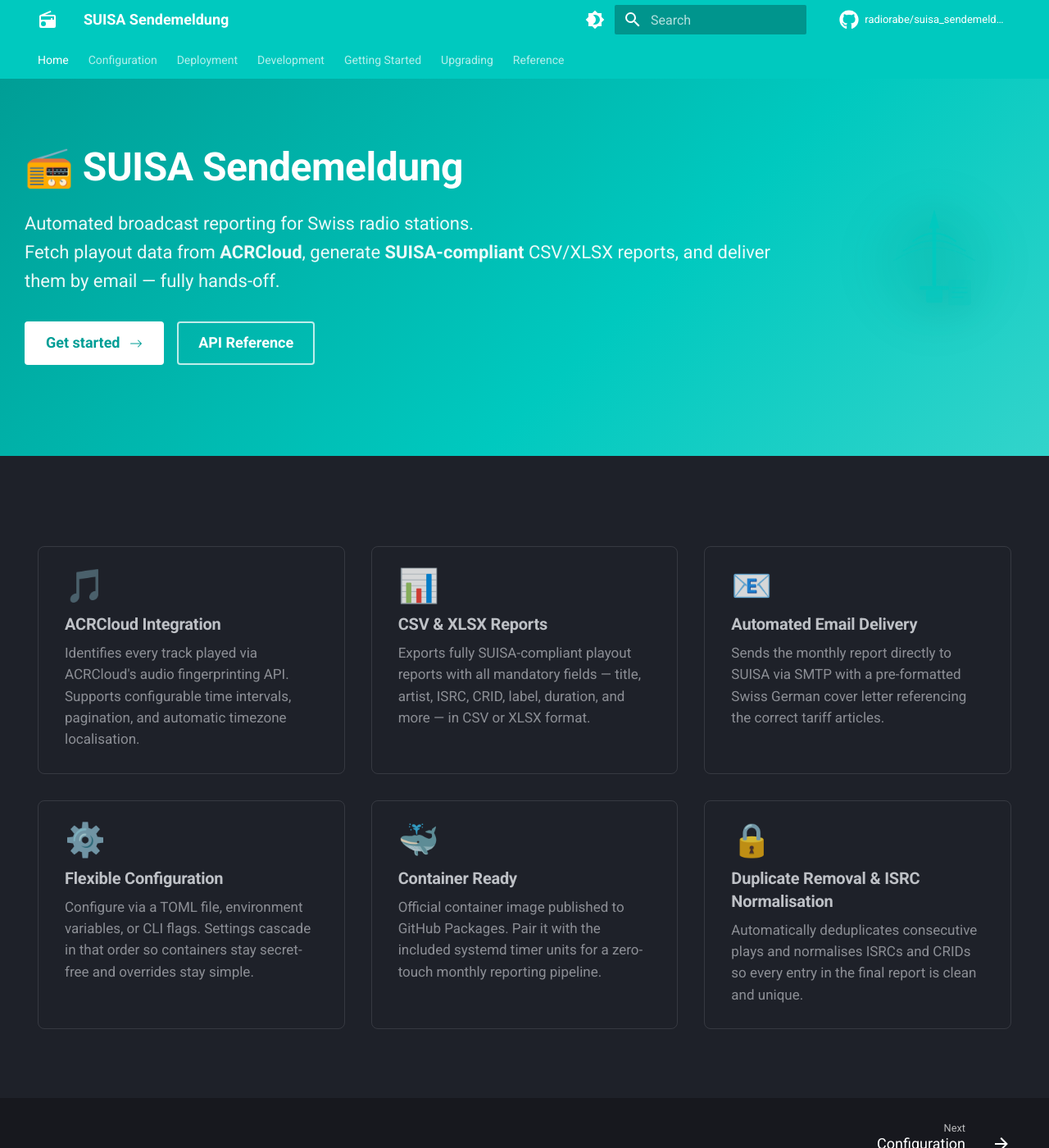
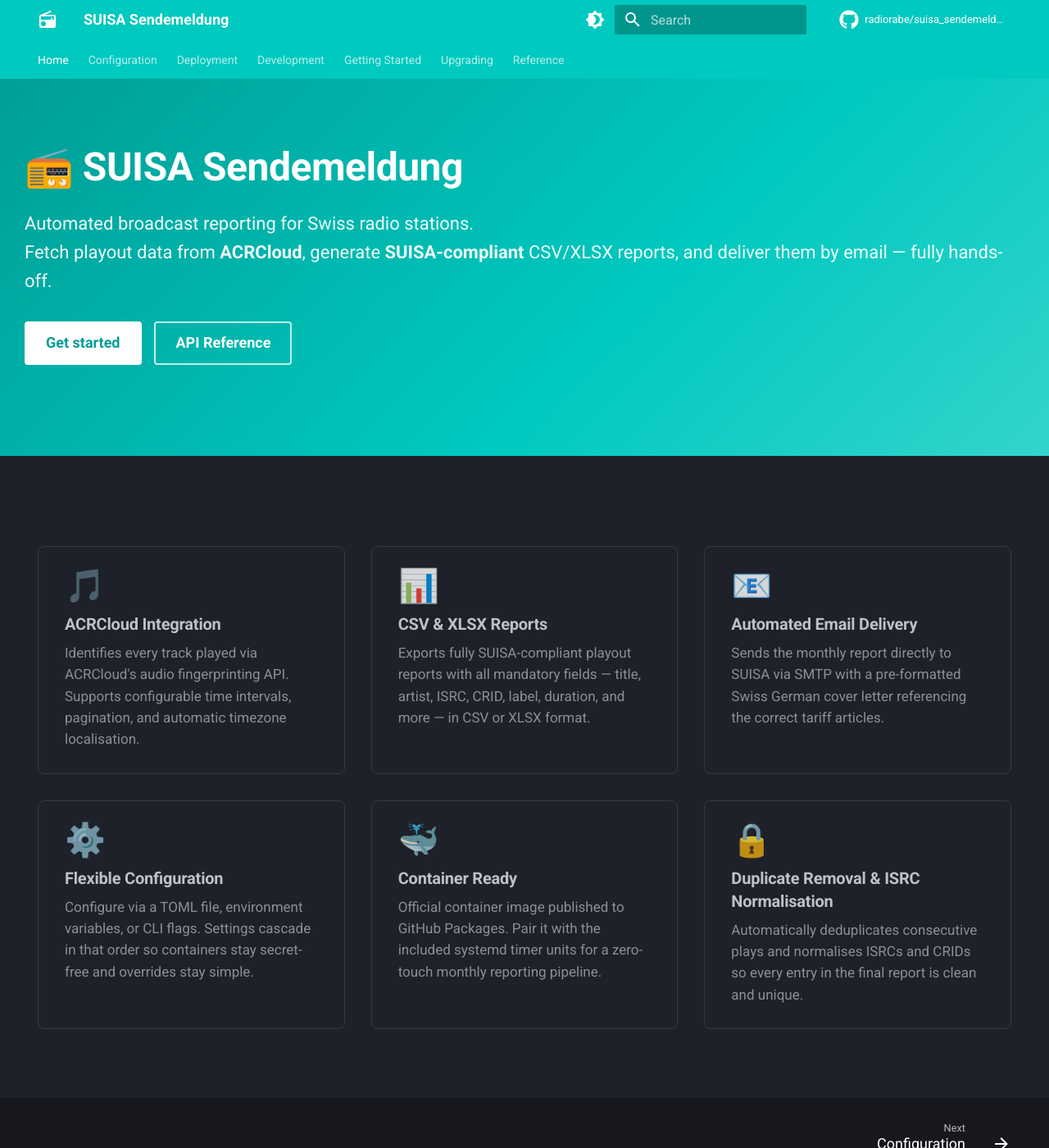
Before and after one commit to radiorabe/suisa_sendemeldung, an MkDocs documentation site: the page built from docs/index.md, in a window 1280 px wide and 1400 px high. Shown: the whole window at 82% size. Built offline with MkDocs 1.6.1 and Material for MkDocs 9.7.7, drawn with Linux system fonts in a browser that asks for light colours; comment, search, counter and statistics services are not loaded.

Commit message:
docs: deslop (#954)

```diff
--- a/docs/css/style.css
+++ b/docs/css/style.css
@@ -93,25 +93,6 @@
   background-color: rgba(255,255,255,.12);
 }
 
-.tx-hero__image {
-  flex: 0 0 220px;
-  display: flex;
-  justify-content: center;
-  align-items: center;
-}
-
-.tx-hero__image svg {
-  width: 200px;
-  height: 200px;
-  filter: drop-shadow(0 4px 20px rgba(0,0,0,.18));
-}
-
-@media screen and (max-width: 60em) {
-  .tx-hero__image {
-    display: none;
-  }
-}
-
 /* ───────────────────────────────────────────────────
    Feature grid (home page)
 ─────────────────────────────────────────────────── */
--- a/docs/overrides/home.html
+++ b/docs/overrides/home.html
@@ -19,7 +19,6 @@
           class="md-button md-button--primary"
         >
           Get started
-          <svg xmlns="http://www.w3.org/2000/svg" viewBox="0 0 16 16" width="16" height="16" fill="currentColor" style="vertical-align:middle;margin-left:.4em"><path d="M1 8a.5.5 0 0 1 .5-.5h11.793l-3.147-3.146a.5.5 0 0 1 .708-.708l4 4a.5.5 0 0 1 0 .708l-4 4a.5.5 0 0 1-.708-.708L13.293 8.5H1.5A.5.5 0 0 1 1 8z"/></svg>
         </a>
         <a
           href="{{ 'reference/SUMMARY' | url }}"
@@ -28,29 +27,6 @@
         >
           API Reference
         </a>
-      </div>
-      <div class="tx-hero__image">
-        <svg xmlns="http://www.w3.org/2000/svg" viewBox="0 0 512 512" fill="none" aria-hidden="true">
-          <!-- Radio tower -->
-          <circle cx="256" cy="256" r="240" fill="var(--md-primary-fg-color)" opacity=".08"/>
-          <circle cx="256" cy="256" r="180" fill="var(--md-primary-fg-color)" opacity=".06"/>
-          <circle cx="256" cy="256" r="120" fill="var(--md-primary-fg-color)" opacity=".10"/>
-          <!-- Antenna mast -->
-          <rect x="250" y="140" width="12" height="200" rx="4" fill="var(--md-primary-fg-color)"/>
-          <polygon points="256,100 240,160 272,160" fill="var(--md-primary-fg-color)"/>
-          <!-- Signal arcs -->
-          <path d="M190 200 Q256 150 322 200" stroke="var(--md-primary-fg-color)" stroke-width="6" fill="none" stroke-linecap="round" opacity=".8"/>
-          <path d="M160 230 Q256 165 352 230" stroke="var(--md-primary-fg-color)" stroke-width="5" fill="none" stroke-linecap="round" opacity=".6"/>
-          <path d="M130 260 Q256 180 382 260" stroke="var(--md-primary-fg-color)" stroke-width="4" fill="none" stroke-linecap="round" opacity=".4"/>
-          <!-- Base -->
-          <rect x="210" y="340" width="92" height="12" rx="4" fill="var(--md-primary-fg-color)" opacity=".7"/>
-          <rect x="230" y="352" width="52" height="40" rx="6" fill="var(--md-primary-fg-color)" opacity=".5"/>
-          <!-- CSV/file icon hint -->
-          <rect x="300" y="320" width="70" height="80" rx="8" fill="var(--md-primary-fg-color)" opacity=".25"/>
-          <line x1="312" y1="345" x2="358" y2="345" stroke="var(--md-primary-fg-color)" stroke-width="4" stroke-linecap="round" opacity=".6"/>
-          <line x1="312" y1="360" x2="358" y2="360" stroke="var(--md-primary-fg-color)" stroke-width="4" stroke-linecap="round" opacity=".6"/>
-          <line x1="312" y1="375" x2="345" y2="375" stroke="var(--md-primary-fg-color)" stroke-width="4" stroke-linecap="round" opacity=".6"/>
-        </svg>
       </div>
     </div>
   </section>
```
